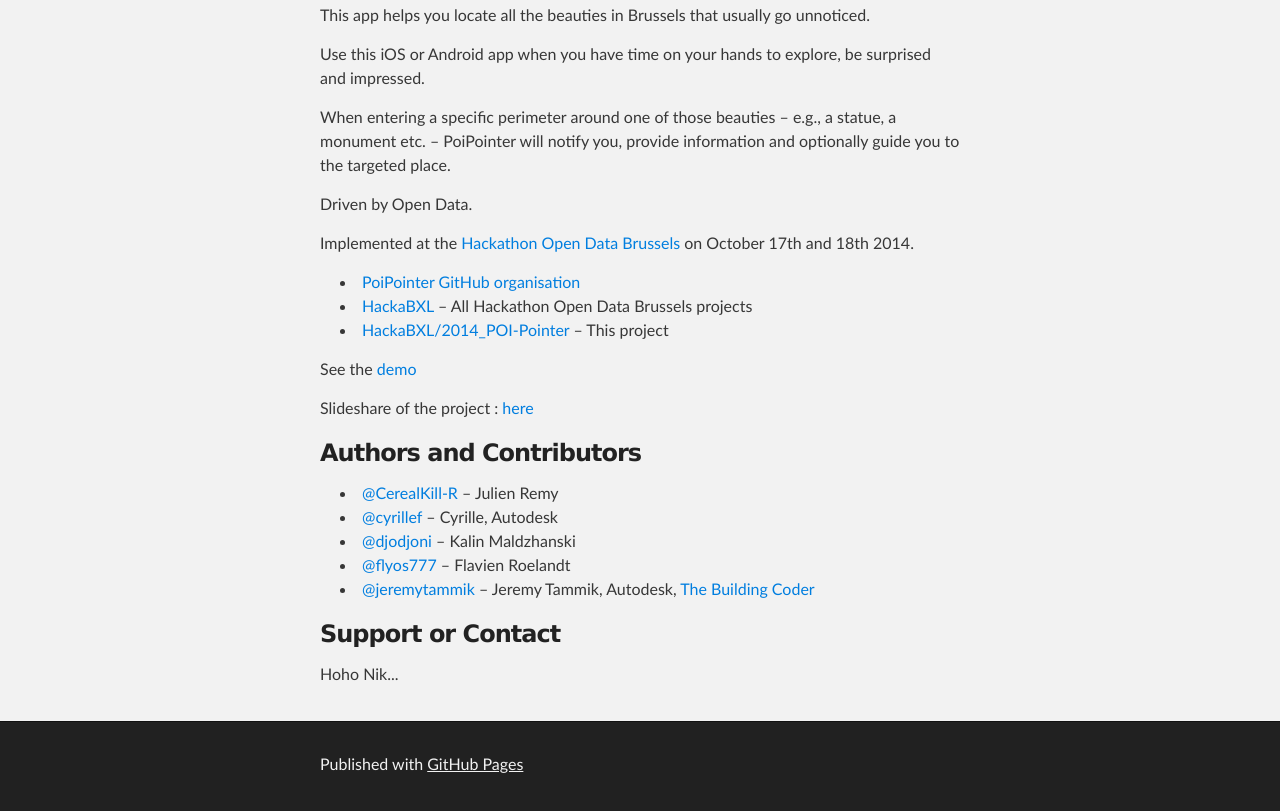
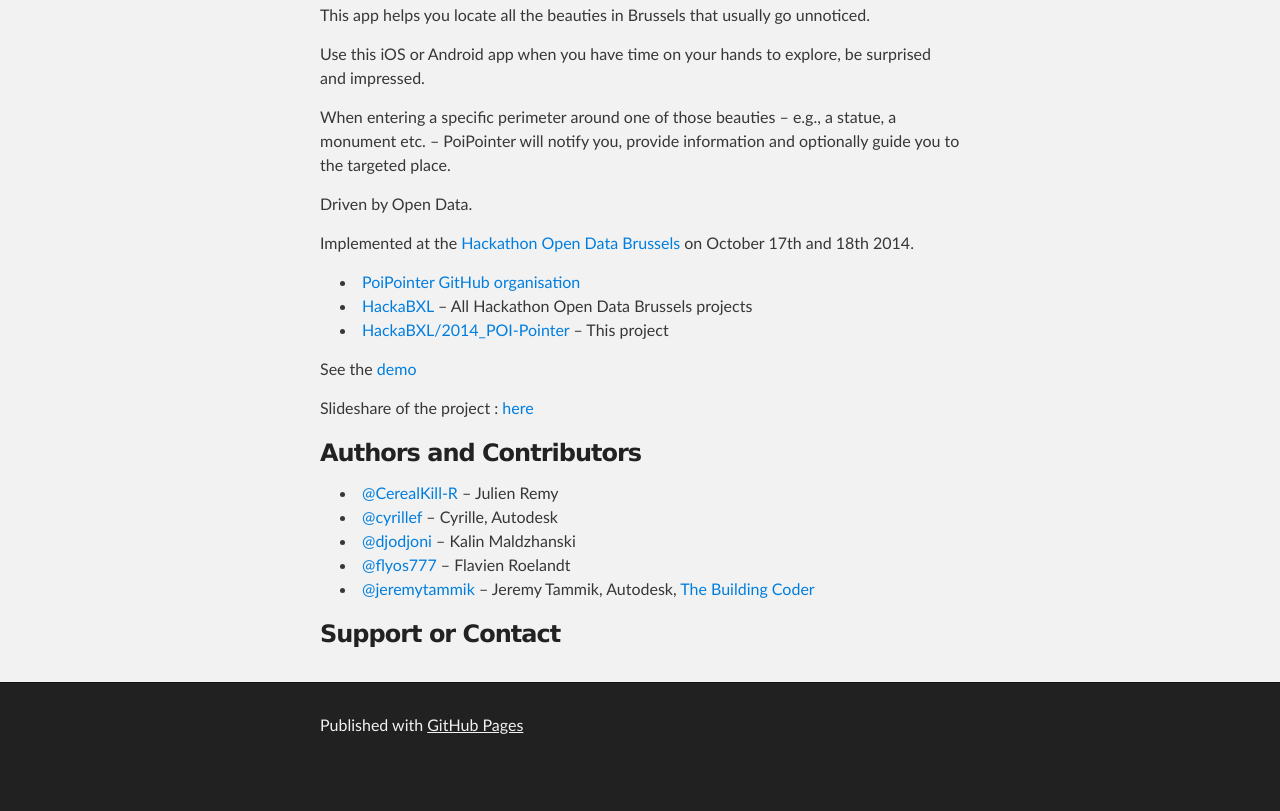
Before and after one commit to PoiPointer/poipointer.github.io, a plain HTML site: page index.html in a window 1280 px wide. Shown: the part 342-1153 px from the top of the page. After the commit the page ends 1114 px from the top, so only its background shows below. Drawn offline with Linux system fonts and the light colour scheme.

Commit message:
Update index.html

```diff
--- a/index.html
+++ b/index.html
@@ -68,7 +68,6 @@ October 17th and 18th 2014.</p>
 
 <h3><a name="support-or-contact" class="anchor" href="#support-or-contact"><span class="octicon octicon-link"></span></a>Support or Contact</h3>
 
-<p>Hoho Nik...</p>
       </section>
     </div>
 
```
